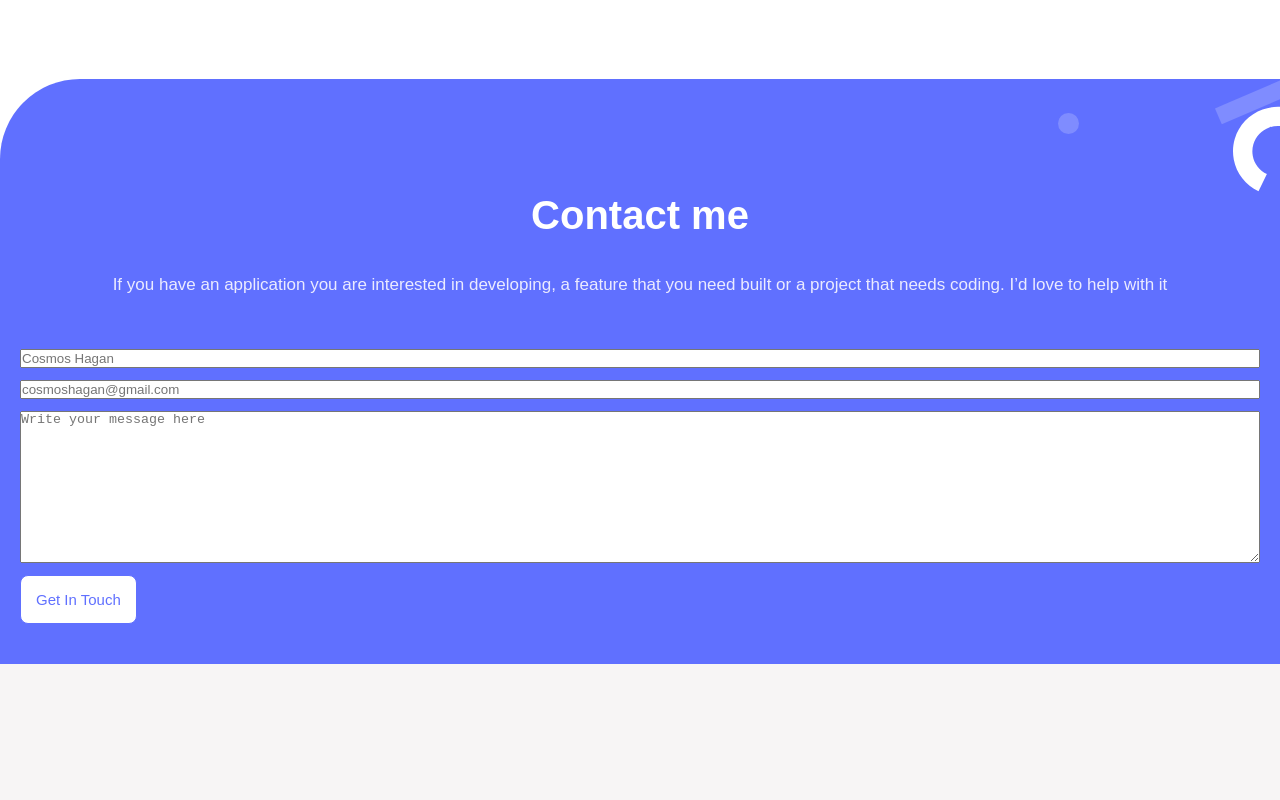
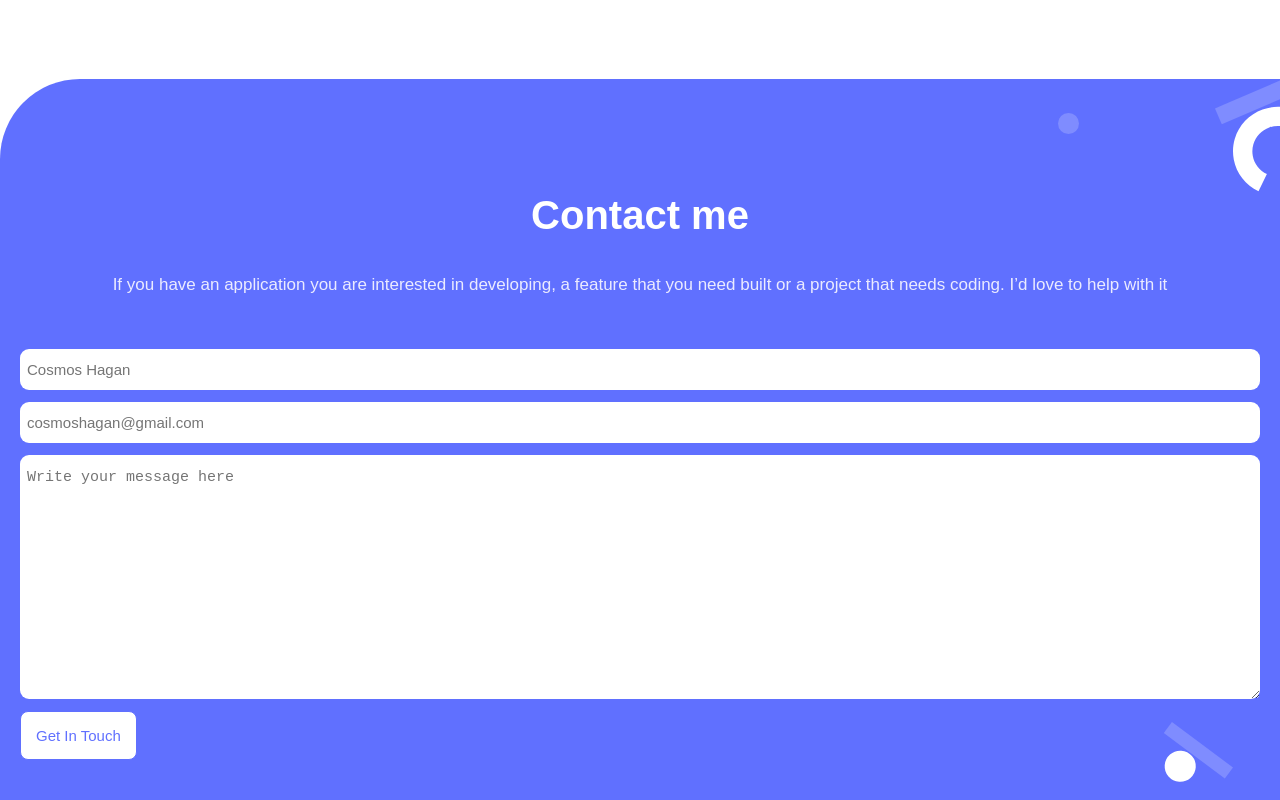
Before and after one commit to Cosmosha/Portfolio, a website: page index.html in a window 1280 px wide. Shown: the part 7516-8316 px from the top of the page. Before the commit the page ends 8180 px from the top, so only its background shows below. Drawn offline with Linux system fonts and the light colour scheme; a web font is replaced by a local one.

Commit message:
Add style for textarea in style.css file

```diff
--- a/style.css
+++ b/style.css
@@ -349,3 +349,19 @@ header {
     padding-left: 20px;
     padding-right: 20px;
 }
+
+.contact-form input[type="text"],
+input[type="email"],
+textarea {
+    border-radius: 9px;
+    padding: 12px 7px 12px;
+    border: none;
+    font-weight: 300;
+    font-size: 15px;
+}
+
+.contact-form textarea {
+    font-weight: 300;
+    font-size: 15px;
+    line-height: 22px;
+}
```
